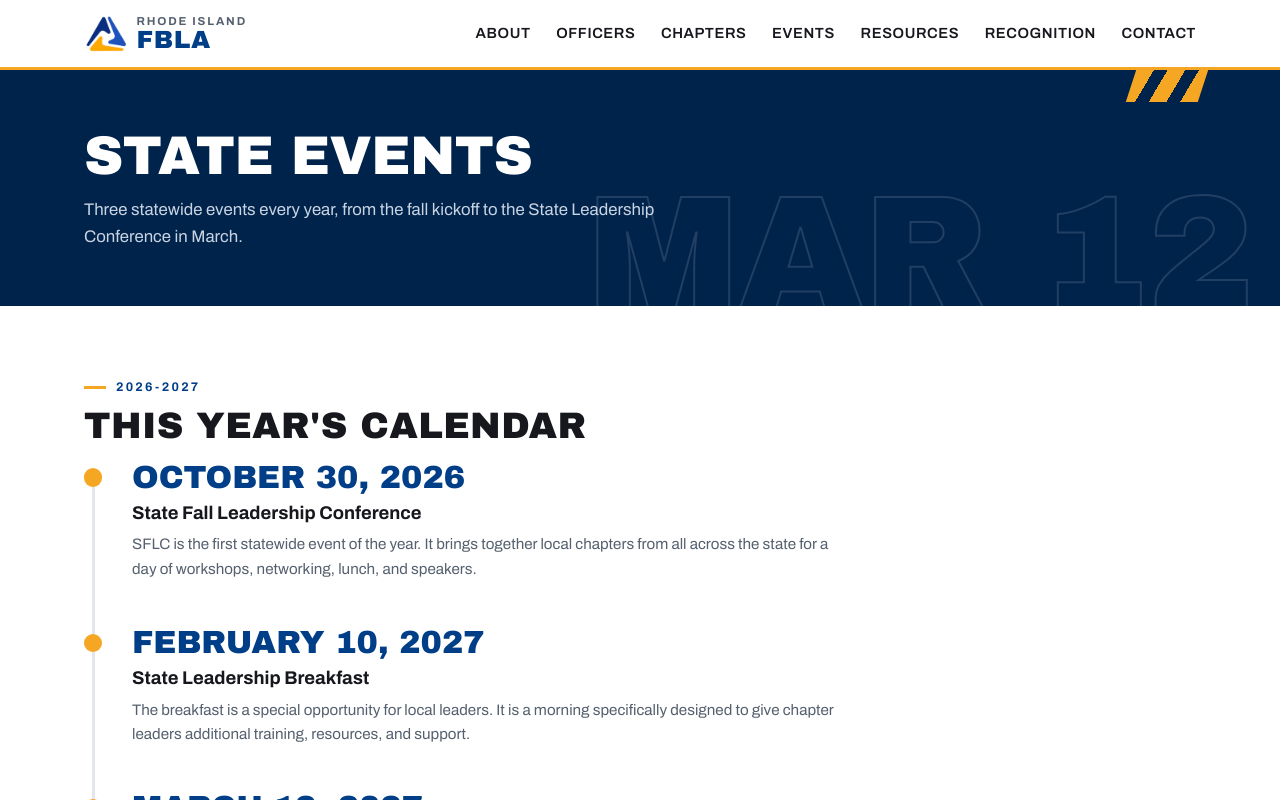
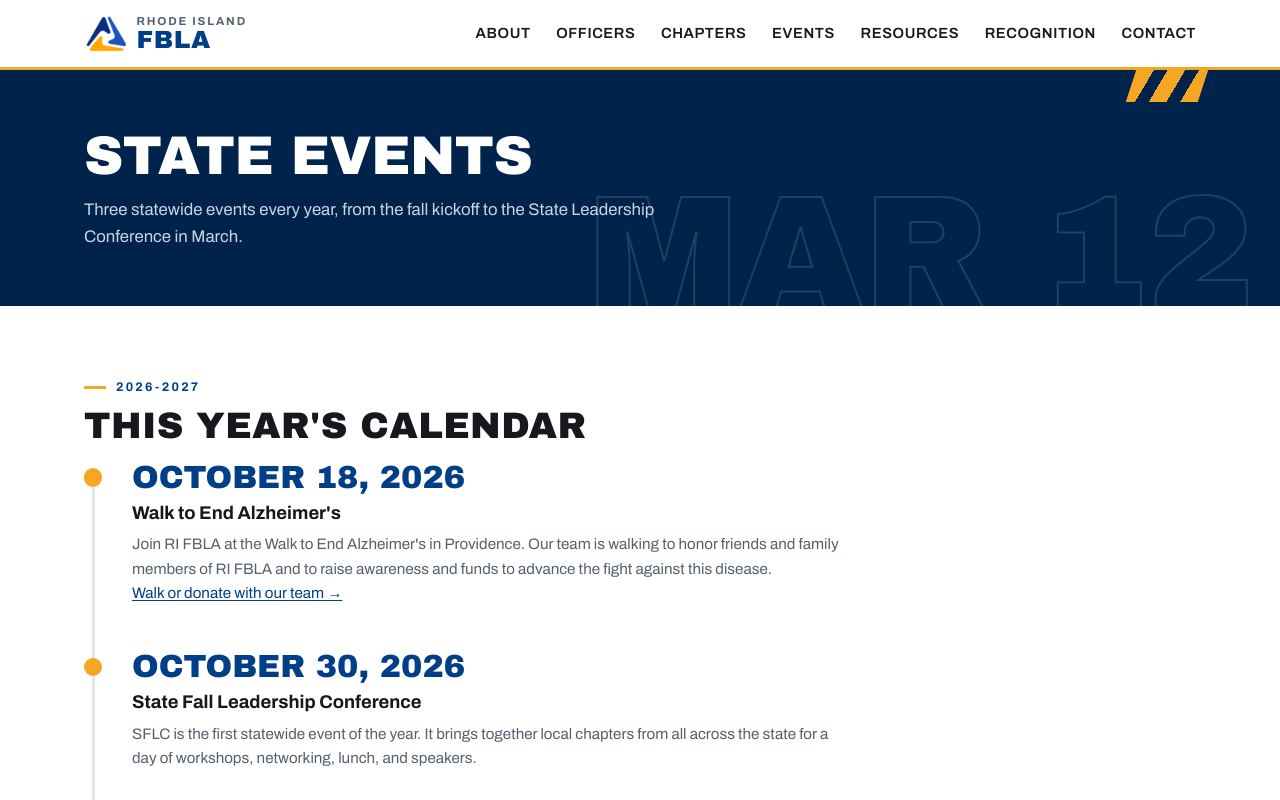
Before and after one commit to RIFBLAWEB/rifbla, a Next.js app: page /events in a window 1280 px wide. Shown: the top 800 px of the page. Built offline with nearby package versions, Linux system fonts and the light colour scheme.

Commit message:
Add Walk to End Alzheimer's (Oct 18, Providence) with team fundraising link; events now support optional links

```diff
--- a/app/(site)/events/page.tsx
+++ b/app/(site)/events/page.tsx
@@ -32,6 +32,11 @@
                 <span className="timeline-date">{event.date}</span>
                 <p className="timeline-title">{event.title}</p>
                 <p className="event-detail">{event.detail}</p>
+                {event.link && (
+                  <p className="event-detail">
+                    <a href={event.link}>{event.linkLabel || "Learn more"} →</a>
+                  </p>
+                )}
               </li>
             ))}
           </ul>
--- a/app/(site)/page.tsx
+++ b/app/(site)/page.tsx
@@ -143,6 +143,11 @@
                 <div>
                   <p className="event-title">{event.title}</p>
                   <p className="event-detail">{event.detail}</p>
+                  {event.link && (
+                    <p className="event-detail">
+                      <a href={event.link}>{event.linkLabel || "Learn more"} →</a>
+                    </p>
+                  )}
                 </div>
               </li>
             ))}
--- /dev/null
+++ b/content/events/walk-to-end-alzheimers.json
@@ -0,0 +1,8 @@
+{
+  "title": "Walk to End Alzheimer's",
+  "date": "October 18, 2026",
+  "detail": "Join RI FBLA at the Walk to End Alzheimer's in Providence. Our team is walking to honor friends and family members of RI FBLA and to raise awareness and funds to advance the fight against this disease.",
+  "link": "https://act.alz.org/site/TR?px=25668558&fr_id=19903&pg=personal",
+  "linkLabel": "Walk or donate with our team",
+  "order": 0
+}
--- a/lib/reader.ts
+++ b/lib/reader.ts
@@ -31,6 +31,8 @@
   title: string;
   date: string;
   detail: string;
+  link?: string;
+  linkLabel?: string;
   order?: number;
 };
 
```
Also changed, not shown: .pages.yml.
